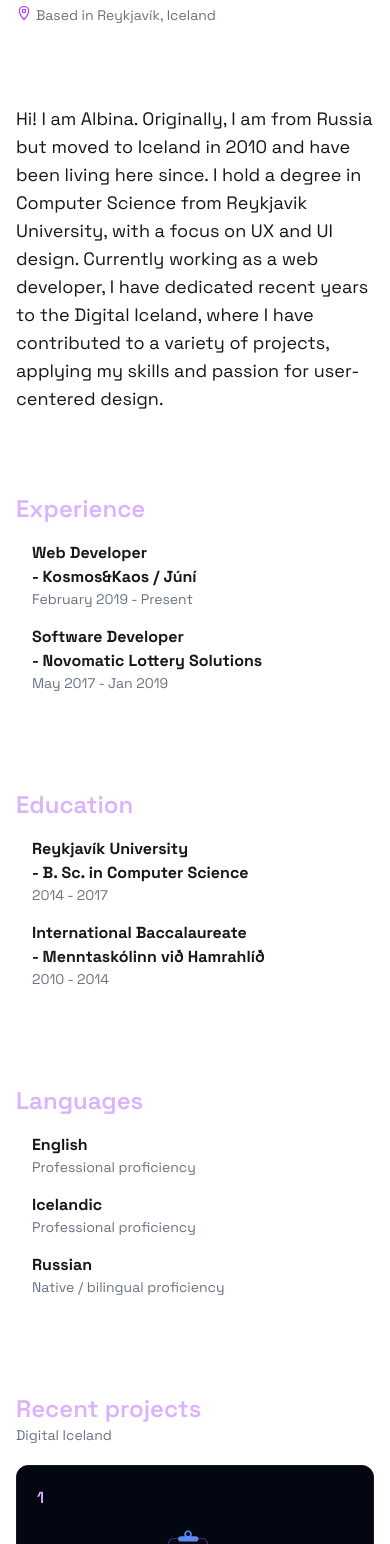
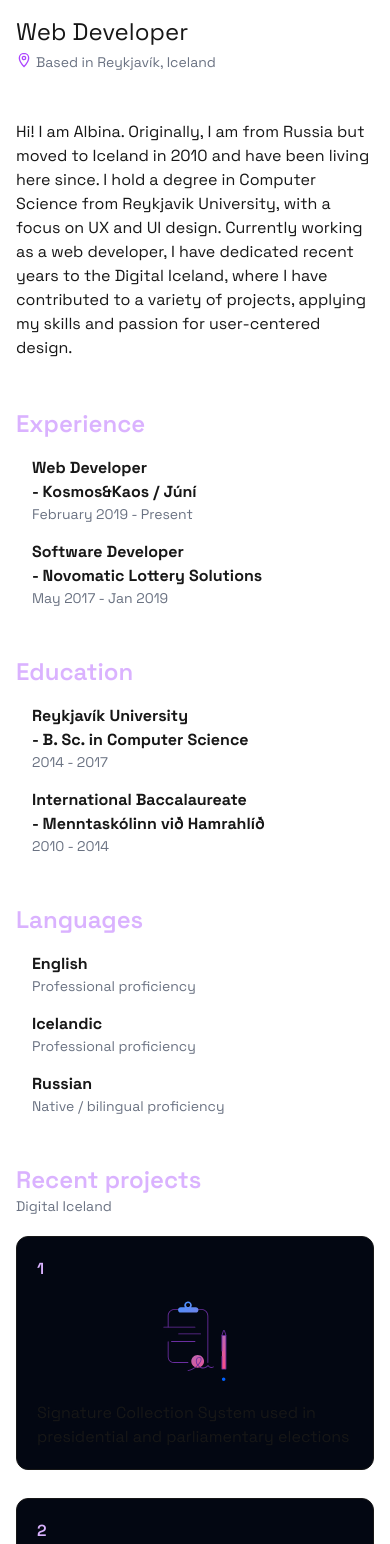
Before and after one commit to albinagu/albina, a Next.js app: page / in a window 390 px wide. Shown: the part 244-1788 px from the top of the page. Built offline with nearby package versions, Linux system fonts and the light colour scheme.

Commit message:
mobile tweaks

```diff
--- a/package.json
+++ b/package.json
@@ -11,8 +11,9 @@
   "dependencies": {
     "framer-motion": "^12.6.2",
     "next": "15.2.4",
-    "react": "^19.0.0",
-    "react-dom": "^19.0.0"
+    "react": "^19.1.0",
+    "react-dom": "^19.0.0",
+    "react-icons": "^5.5.0"
   },
   "devDependencies": {
     "@eslint/eslintrc": "^3",
--- a/src/app/components/aboutMe.tsx
+++ b/src/app/components/aboutMe.tsx
@@ -1,6 +1,6 @@
 export default function AboutMe() {
   return (
-    <p className="text-lg">
+    <p className="sm:text-lg">
       Hi! I am Albina. Originally, I am from Russia but moved to Iceland in 2010
       and have been living here since. I hold a degree in Computer Science from
       Reykjavik University, with a focus on UX and UI design. Currently working
--- a/src/app/components/decoration.tsx
+++ b/src/app/components/decoration.tsx
@@ -1,6 +1,9 @@
 export default function Decoration() {
   return (
-    <svg className="top-0 left-0 w-full blur-xs" viewBox="0 0 1440 120">
+    <svg className="top-0 left-0 w-full blur-xs" viewBox="0 0 1440 120"
+      preserveAspectRatio="none"
+      style={{ height: "auto", minHeight: "80px" }}
+    >
       <defs>
         <linearGradient id="gradientWave" x1="0%" y1="0%" x2="100%" y2="100%">
           <stop offset="0%" style={{ stopColor: "#A78BFA", stopOpacity: 0 }} />
--- a/src/app/components/education.tsx
+++ b/src/app/components/education.tsx
@@ -2,22 +2,18 @@ export default function Education() {
   return (
     <section>
       <h2 className="text-2xl font-semibold text-purple-300 mb-4">Education</h2>
-      <div className="space-y-4">
       <div className="p-4 pt-0">
         <h3 className="font-bold">
           Reykjavík University <br />- B. Sc. in Computer Science
         </h3>
         <p className="text-sm text-gray-500">2014 - 2017</p>
       </div>
-      </div>
-      <div className="space-y-4">
-        <div className="p-4 pt-0">
+      <div className="p-4 pt-0 pb-0">
         <h3 className="font-bold">
           International Baccalaureate <br />- Menntaskólinn við Hamrahlíð
         </h3>
         <p className="text-sm text-gray-500">2010 - 2014</p>
       </div>
-      </div>
     </section>
   )
 }
--- a/src/app/components/experience.tsx
+++ b/src/app/components/experience.tsx
@@ -4,22 +4,18 @@ export default function Experience() {
       <h2 className="text-2xl font-semibold text-purple-300 mb-4">
         Experience
       </h2>
-      <div className="space-y-4">
       <div className="p-4 pt-0 rounded-md">
         <h3 className="font-bold">
           Web Developer <br />- Kosmos&Kaos / Júní
         </h3>
         <p className="text-sm text-gray-500">February 2019 - Present</p>
       </div>
-      </div>
-      <div className="space-y-4">
-        <div className="p-4 pt-0 rounded-md">
+      <div className="p-4 pt-0 pb-0 rounded-md">
         <h3 className="font-bold">
           Software Developer <br />- Novomatic Lottery Solutions
         </h3>
         <p className="text-sm text-gray-500">May 2017 - Jan 2019</p>
       </div>
-      </div>
     </section>
   )
 }
--- a/src/app/components/languages.tsx
+++ b/src/app/components/languages.tsx
@@ -2,25 +2,17 @@ export default function Languages() {
   return (
     <section>
       <h2 className="text-2xl font-semibold text-purple-300 mb-4">Languages</h2>
-      <div className="space-y-4">
       <div className="p-4 pt-0 rounded-md">
         <h3 className="font-bold">English</h3>
         <p className="text-sm text-gray-500">Professional proficiency</p>
       </div>
-      </div>
-      <div className="space-y-4">
       <div className="p-4 pt-0 rounded-md">
         <h3 className="font-bold">Icelandic</h3>
         <p className="text-sm text-gray-500">Professional proficiency</p>
       </div>
-      </div>
-      <div className="space-y-4">
-        <div className="p-4 pt-0 rounded-md">
+      <div className="p-4 pt-0 pb-0 rounded-md">
         <h3 className="font-bold">Russian</h3>
-          <p className="text-sm text-gray-500">
-            Native / bilingual proficiency
-          </p>
-        </div>
+        <p className="text-sm text-gray-500">Native / bilingual proficiency</p>
       </div>
     </section>
   )
--- a/src/app/components/projects.tsx
+++ b/src/app/components/projects.tsx
@@ -6,11 +6,11 @@ import { motion, AnimatePresence } from "framer-motion"
 export default function Projects() {
   const [showAll, setShowAll] = useState(false)
   const handleToggle = () => {
-    setShowAll((prev) => !prev)
+    setShowAll(!showAll)
   }
 
   return (
-    <section className="flex flex-col gap-20 sm:mt-0 mt-20">
+    <section className="flex flex-col sm:gap-20 gap-12 sm:mt-0 mt-12">
       <div>
         <h2 className="text-2xl font-semibold text-purple-300">
           Recent projects
@@ -21,15 +21,10 @@ export default function Projects() {
           {projects.slice(0, 6).map((project, index) => (
             <div key={index} className="border-1 rounded-xl p-5 bg-gray-950">
               <div className="text-purple-300 font-semibold">{index + 1}</div>
-              <div className="rounded-lg overflow-hidden">
-                <Image
-                  src={project.image}
-                  alt="island"
-                  width={120}
-                  className="flex justify-self-center"
-                />
+              <div className="flex justify-self-center">
+                <Image src={project.image} alt="island" width={120} />
               </div>
-              <p className="text-lg font-semi-bold">{project.name}</p>
+              <p className="sm:text-lg font-semi-bold">{project.name}</p>
             </div>
           ))}
         </div>
@@ -48,15 +43,10 @@ export default function Projects() {
                   <div className="text-purple-300 font-semibold">
                     {6 + index + 1}
                   </div>
-                  <div className="rounded-lg overflow-hidden">
-                    <Image
-                      src={project.image}
-                      alt="island"
-                      width={120}
-                      className="flex justify-self-center"
-                    />
+                  <div className="flex justify-self-center">
+                    <Image src={project.image} alt="island" width={120} />
                   </div>
-                  <p className="text-lg font-semi-bold">{project.name}</p>
+                  <p className="sm:text-lg font-semi-bold">{project.name}</p>
                 </div>
               ))}
             </motion.div>
@@ -65,9 +55,9 @@ export default function Projects() {
         <div className="flex justify-center">
           <button
             onClick={handleToggle}
-            className="mt-10 text-purple-300 hover:text-purple-500 transition-colors"
+            className="sm:mt-10 mt-5 text-purple-300 hover:text-purple-500 transition-colors"
           >
-            {showAll ? "See Less" : "See More"}
+            {showAll ? "See less" : "See more"}
           </button>
         </div>
       </div>
@@ -76,12 +66,12 @@ export default function Projects() {
           Other projects
         </h2>
         <p className="text-sm text-gray-500 mb-5">Kosmos&Kaos and Novomatic</p>
-        <p className="text-lg">
+        <p className="sm:text-lg">
           My previous projects @Júní include various frontend work for different
           clients, such as Kringlan (building both their website and app),
           Herjólfur, Aðaltorg, Alþingi and others.
         </p>
-        <p className="text-lg pt-5">
+        <p className="sm:text-lg pt-5">
           My projects @Novomatic included various frontend / fullstack work for
           implementing solutions used to service lottery games and
           administration around it.
--- a/src/app/components/skills.tsx
+++ b/src/app/components/skills.tsx
@@ -6,7 +6,7 @@ export default function Skills() {
       <h2 className="text-2xl font-semibold text-purple-300 mb-4">
         Main skills
       </h2>
-      <ul className="text-white grid sm:grid-cols-3 grid-cols-2 text-lg">
+      <ul className="text-white grid sm:grid-cols-3 grid-cols-2 sm:text-lg">
         {skills.map((skill, index) => (
           <li key={index} className="pb-2">
             {skill}
--- a/src/app/page.tsx
+++ b/src/app/page.tsx
@@ -29,19 +29,19 @@ export default function Home() {
         transition={{ duration: 1, delay: 0.2, ease: "easeOut" }}
         className="container mx-auto px-4"
       >
-        <div className="grid sm:grid-cols-3 grid-cols-1 gap-20 mb-20 sm:pt-20 pt-10">
+        <div className="grid sm:grid-cols-3 grid-cols-1 sm:gap-20 gap-12 sm:mb-20 mb-12 sm:pt-20 pt-10">
           <NameAndTitle />
           <div className="sm:col-span-2">
             <AboutMe />
           </div>
         </div>
-        <div className="sm:grid sm:grid-cols-3 gap-20">
-          <div className="flex flex-col gap-20">
+        <div className="sm:grid sm:grid-cols-3 sm:gap-20 gap-12">
+          <div className="flex flex-col sm:gap-20 gap-12">
             <Experience />
             <Education />
             <Languages />
           </div>
-          <div className="col-span-2 flex flex-col gap-20">
+          <div className="col-span-2 flex flex-col sm:gap-20 gap-12">
             <Projects />
             <Skills />
           </div>
```
Also changed, not shown: src/app/components/footer.tsx (+27 -23 lines), 1 other file (tests, documents, lock files or other folders). Lines whose indentation alone changed are shown as unchanged.
